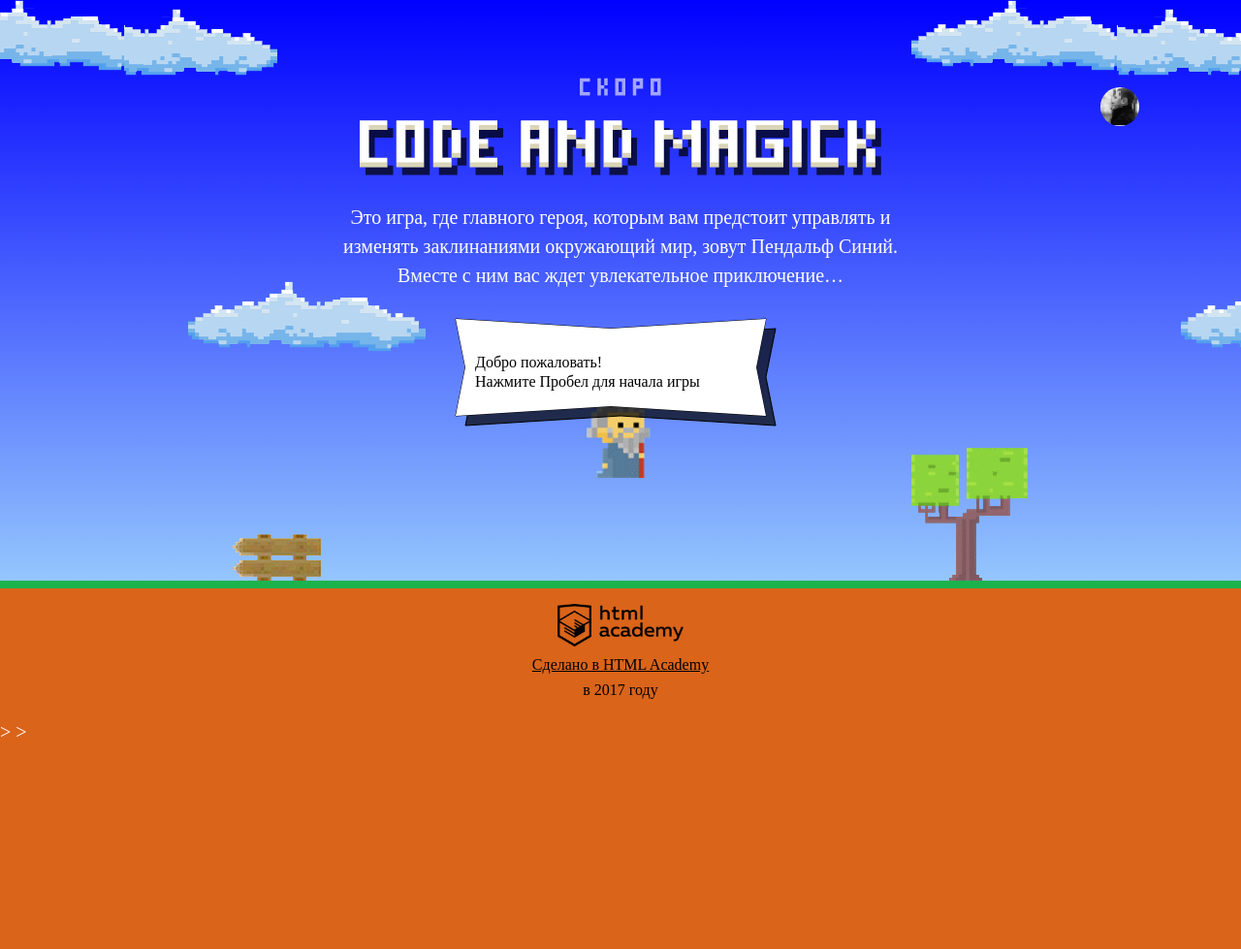
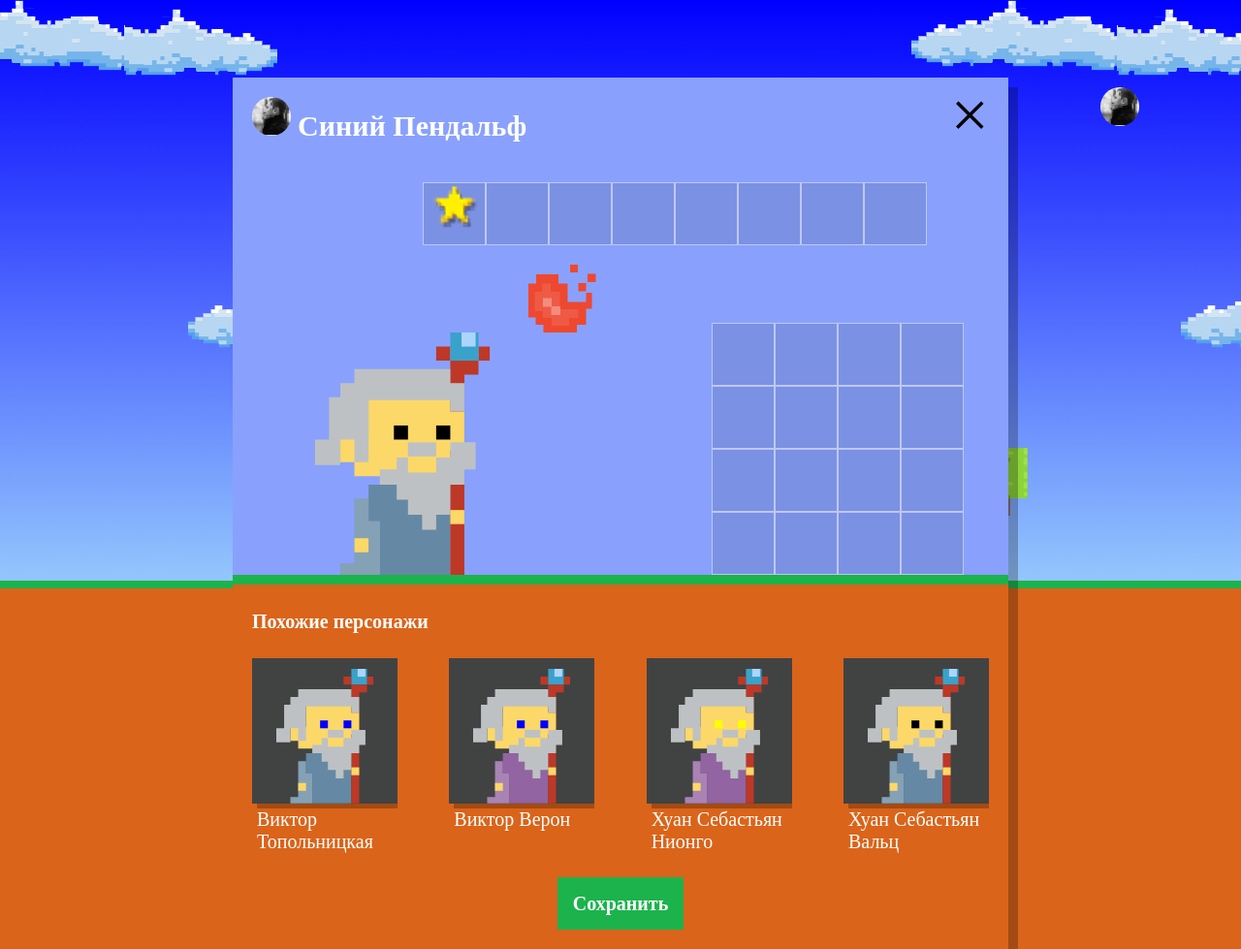
Before and after one commit to lavalon1807/167879-code-and-magick-20, a website: page index.html in a window 1280 px wide. Shown: the whole page at 97% size. Before the commit the page ends 800 px from the top, so only its background shows below. Drawn offline with Linux system fonts and the light colour scheme; a web font is replaced by a local one.

Commit message:
выполнено рандомная вставка из созданного объекта волшебников в DOM

```diff
--- a/index.html
+++ b/index.html
@@ -206,8 +206,10 @@
   };
 
 
-</script>>
-<script src="js/stat.js"></script>>
+</script>
+
+<script src="js/setup.js"></script>
+<script src="js/stat.js"></script>
 <script src="js/game.js"></script>
 
 </body>
--- /dev/null
+++ b/js/setup.js
@@ -0,0 +1,83 @@
+'use strict';
+(function () {
+  var userDialog = document.querySelector('.setup');
+  userDialog.classList.remove('hidden');
+
+  document.querySelector('.setup-similar').classList.remove('hidden');
+  var similarListElement = document.querySelector('.setup-similar-list');
+  var similarWizardTemplate = document.querySelector('#similar-wizard-template')
+    .content
+    .querySelector('.setup-similar-item');
+
+  var getRandom = function (min, max) {
+    return Math.floor(Math.random() * (max - min)) + min;
+  }
+
+  var WIZARD_NAMES = ['Иван', 'Хуан Себастьян', 'Мария', 'Кристоф', 'Виктор', 'Юлия', 'Люпита', 'Вашингтон'];
+  var WIZARD_SURNAME = ['да Марья', 'Верон', 'Мирабелла', 'Вальц', 'Онопко', 'Топольницкая', 'Нионго', 'Ирвинг'];
+  var WIZARD_COAT = [
+    'rgb(101, 137, 164)',
+    'rgb(241, 43, 107)',
+    'rgb(146, 100, 161)',
+    'rgb(56, 159, 117)',
+    'rgb(215, 210, 55)',
+    'rgb(0, 0, 0)'
+  ];
+  var WIZARD_EYES = [
+    'black',
+    'red',
+    'blue',
+    'yellow',
+    'green'
+  ];
+
+  var wizards = [
+    {
+      name: WIZARD_NAMES[getRandom(0, 7)],
+      surname: WIZARD_SURNAME[getRandom(0, 7)],
+      coatColor: WIZARD_COAT[getRandom(0, 5)],
+      eyesColor: WIZARD_EYES[getRandom(0, 4)]
+    },
+    {
+      name: WIZARD_NAMES[getRandom(0, 7)],
+      surname: WIZARD_SURNAME[getRandom(0, 7)],
+      coatColor: WIZARD_COAT[getRandom(0, 5)],
+      eyesColor: WIZARD_EYES[getRandom(0, 4)]
+    },
+    {
+      name: WIZARD_NAMES[getRandom(0, 7)],
+      surname: WIZARD_SURNAME[getRandom(0, 7)],
+      coatColor: WIZARD_COAT[getRandom(0, 5)],
+      eyesColor: WIZARD_EYES[getRandom(0, 4)]
+    },
+    {
+      name: WIZARD_NAMES[getRandom(0, 7)],
+      surname: WIZARD_SURNAME[getRandom(0, 7)],
+      coatColor: WIZARD_COAT[getRandom(0, 5)],
+      eyesColor: WIZARD_EYES[getRandom(0, 4)]
+    }
+  ];
+
+  var renderWizard = function (wizard) {
+    var wizardElement = similarWizardTemplate.cloneNode(true);
+
+    wizardElement.querySelector('.setup-similar-label').textContent = wizard.name + ' ' + wizard.surname;
+    wizardElement.querySelector('.wizard-coat').style.fill = wizard.coatColor;
+    wizardElement.querySelector('.wizard-eyes').style.fill = wizard.eyesColor;
+
+    return wizardElement;
+  };
+/* создание коробки и добавление в нее элементов */
+  var createFragment = function (frag, block) {
+    var fragment = document.createDocumentFragment();
+    fragment.appendChild((frag));
+    block.appendChild(fragment);
+  };
+
+/* добавление волшебников */
+  for (var i = 0; i < wizards.length; i++) {
+    createFragment(renderWizard(wizards[i]), similarListElement);
+  }
+
+  userDialog.querySelector('.setup-similar').classList.remove('hidden');
+})();
```
